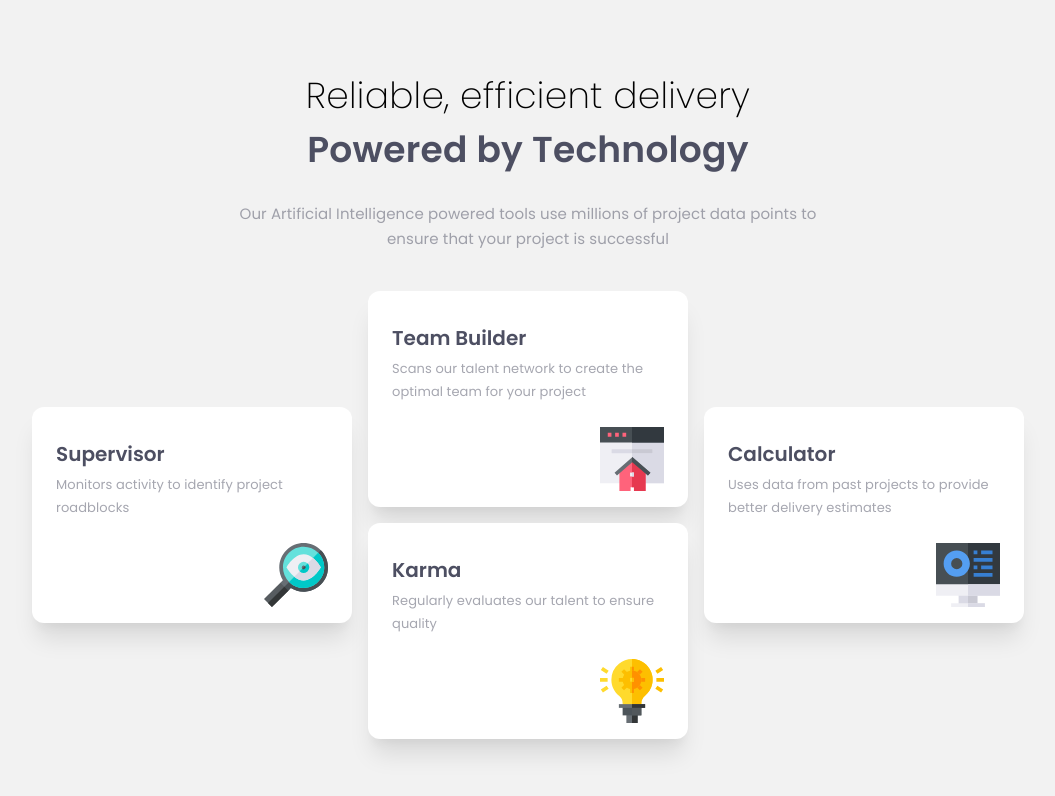
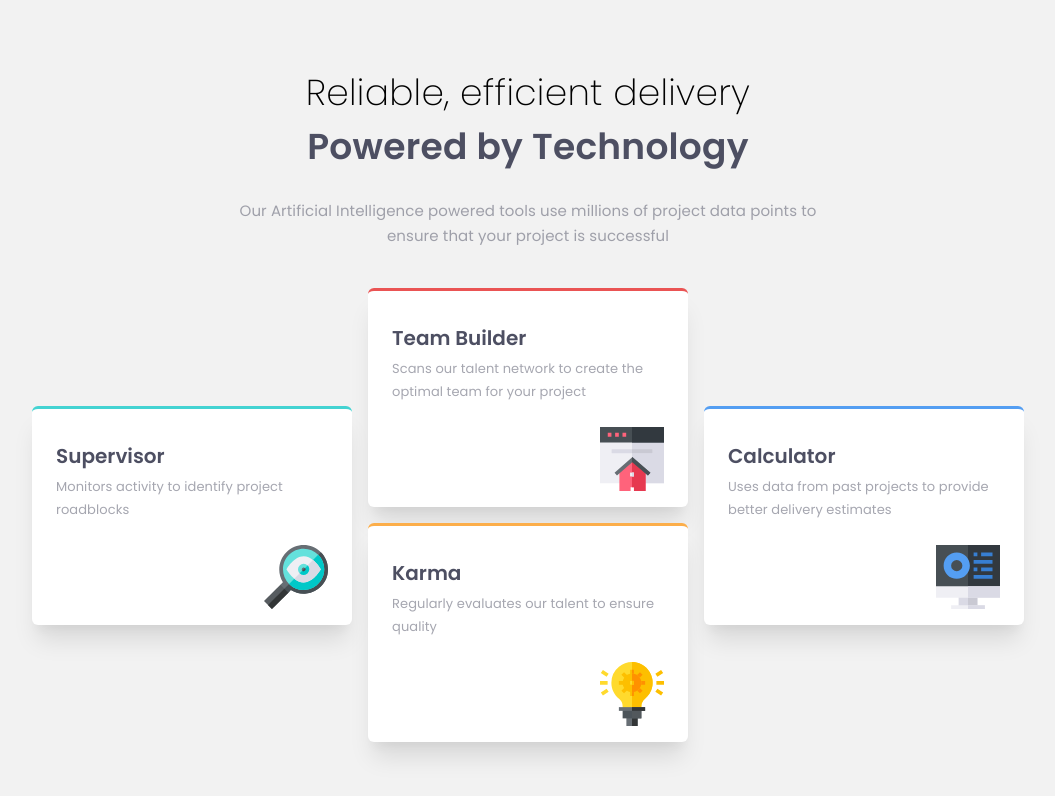
Before and after one commit to MikevPeeren/four-card-feature-section, a Next.js app: page / in a window 1280 px wide. Shown: the top 796 px of the page, without its empty margins (112-1167 px from the left). Built offline with nearby package versions, Linux system fonts and the light colour scheme.

Commit message:
:sparkles: added border for top ide

```diff
--- /dev/null
+++ b/components/Card.module.scss
@@ -0,0 +1,14 @@
+.Card {
+  &__cyan {
+    border-top: 0.2rem solid #44d3d2;
+  }
+  &__red {
+    border-top: 0.2rem solid #ea5454;
+  }
+  &__orange {
+    border-top: 0.2rem solid #fcae4a;
+  }
+  &__blue {
+    border-top: 0.2rem solid #549ef2;
+  }
+}
--- a/components/Card.tsx
+++ b/components/Card.tsx
@@ -1,17 +1,30 @@
-import SupervisorIcon from "../public/icon-supervisor.svg";
 import Image from "next/image";
+
+import clsx from "classnames";
+
+import styles from "./Card.module.scss";
 
 interface ICard {
   title: string;
   content: string;
+  borderColor: string;
   Icon?: string;
   iconAlt: string;
 }
 
-const Card = ({ title, content, Icon, iconAlt }: ICard) => {
-  console.log(typeof Icon);
+const Card = ({ title, content, borderColor, Icon, iconAlt }: ICard) => {
+  const borderStyle = clsx({
+    [styles["Card__cyan"]]: borderColor === "cyan",
+    [styles["Card__red"]]: borderColor === "red",
+    [styles["Card__orange"]]: borderColor === "orange",
+    [styles["Card__blue"]]: borderColor === "blue",
+  });
+  console.log(borderStyle);
+
   return (
-    <div className="max-w-xs rounded-xl shadow-xl bg-white px-6 py-4">
+    <div
+      className={`${borderStyle} max-w-xs rounded-md shadow-xl bg-white px-6 py-4`}
+    >
       <h4 className="mt-4 text-left">{title}</h4>
       <p className="mb-6 mt-1 text-left">{content}</p>
 
--- a/package.json
+++ b/package.json
@@ -8,6 +8,7 @@
     "lint": "next lint"
   },
   "dependencies": {
+    "classnames": "^2.3.1",
     "next": "12.0.4",
     "react": "17.0.2",
     "react-dom": "17.0.2",
--- a/pages/index.tsx
+++ b/pages/index.tsx
@@ -30,6 +30,7 @@ const Home: NextPage = () => {
             <Card
               title="Supervisor"
               content="Monitors activity to identify project roadblocks"
+              borderColor="cyan"
               Icon={SupervisorIcon}
               iconAlt=""
             />
@@ -39,6 +40,7 @@ const Home: NextPage = () => {
             <Card
               title="Team Builder"
               content="Scans our talent network to create the optimal team for your project"
+              borderColor="red"
               Icon={TeamBuilderIcon}
               iconAlt=""
             />
@@ -46,6 +48,7 @@ const Home: NextPage = () => {
             <Card
               title="Karma"
               content="Regularly evaluates our talent to ensure quality"
+              borderColor="orange"
               Icon={KarmaIcon}
               iconAlt=""
             />
@@ -54,6 +57,7 @@ const Home: NextPage = () => {
             <Card
               title="Calculator"
               content="Uses data from past projects to provide better delivery estimates"
+              borderColor="blue"
               Icon={CalculatorIcon}
               iconAlt=""
             />
```
Also changed, not shown: 1 other file (tests, documents, lock files or other folders).
